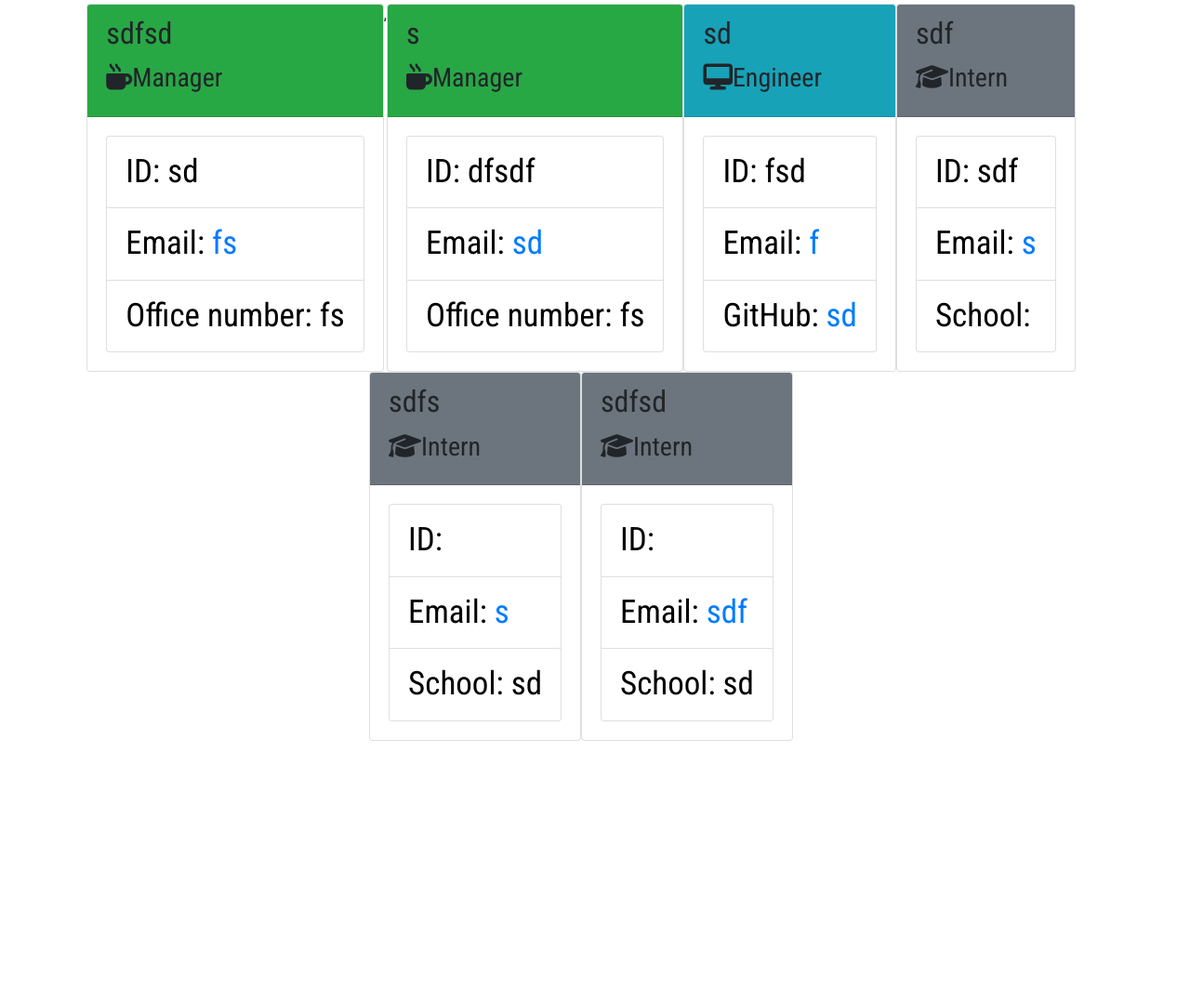
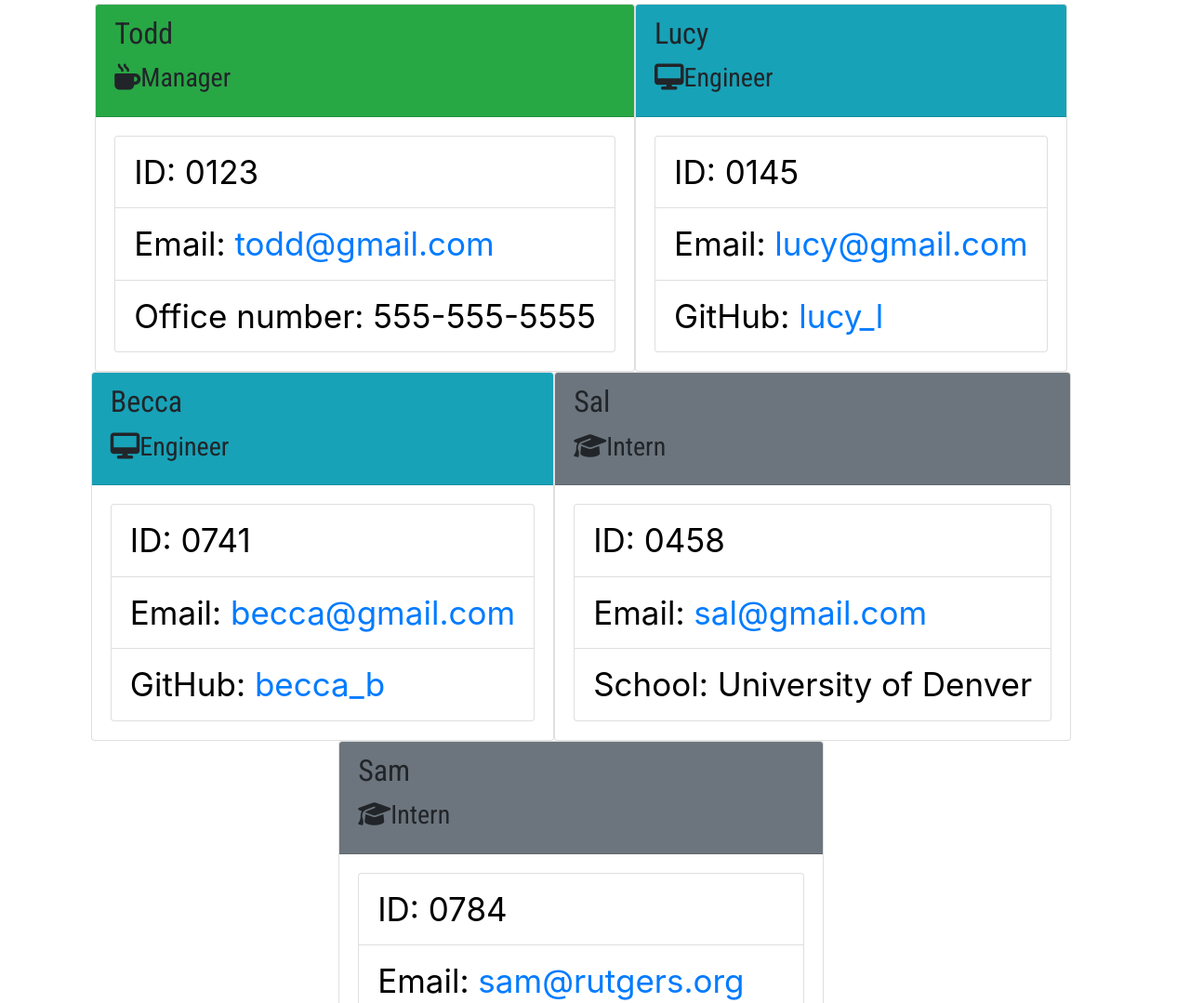
Before and after one commit to human-exp11/lu10-oop-team, a website: page dist/team.html in a window 1280 px wide. Shown: the part 296-1375 px from the top of the page at 93% size. Before the commit the page ends 1193 px from the top, so only its background shows below. Drawn offline with nearby package versions, Linux system fonts and the light colour scheme; files that its build step writes are made by us from their sources.

```diff
--- a/dist/style.css
+++ b/dist/style.css
@@ -4,11 +4,9 @@
 
 .jumbotron {
     border-radius: 0;
+    font-family: "Roboto Condensed", Helvetica, sans-serif;
 }
 
-body {
-    font-family:"Roboto Condensed", Helvetica, sans-serif
-}
 
 .card-header {
     font-family:"Roboto Condensed", Helvetica, sans-serif;
--- a/dist/team.html
+++ b/dist/team.html
@@ -26,84 +26,70 @@
 
             <div class="card employee-card">
                 <div class="card-header bg-success">
-                    <h2 class="card-title">sdfsd</h2>
+                    <h2 class="card-title">Todd</h2>
                     <h3 class="card-title"><i class="fa-solid fa-mug-hot"></i></i>Manager</h3>
                 </div>
                 <div class="card-body">
                     <ul class="list-group">
-                        <li class="list-group-item">ID: sd</li>
-                        <li class="list-group-item">Email: <a href="mailto:fs">fs</a></li>
-                        <li class="list-group-item">Office number: fs</li>
-                    </ul>
-                </div>
-            </div>
-        ,
-            <div class="card employee-card">
-                <div class="card-header bg-success">
-                    <h2 class="card-title">s</h2>
-                    <h3 class="card-title"><i class="fa-solid fa-mug-hot"></i></i>Manager</h3>
-                </div>
-                <div class="card-body">
-                    <ul class="list-group">
-                        <li class="list-group-item">ID: dfsdf</li>
-                        <li class="list-group-item">Email: <a href="mailto:sd">sd</a></li>
-                        <li class="list-group-item">Office number: fs</li>
+                        <li class="list-group-item">ID: 0123</li>
+                        <li class="list-group-item">Email: <a href="mailto:todd@gmail.com">todd@gmail.com</a></li>
+                        <li class="list-group-item">Office number: 555-555-5555</li>
                     </ul>
                 </div>
             </div>
 
             <div class="card employee-card">
                 <div class="card-header bg-info">
-                    <h2 class="card-title">sd</h2>
+                    <h2 class="card-title">Lucy</h2>
                     <h3 class="card-title"><i class="fa-solid fa-desktop"></i>Engineer</h3>
                 </div>
                 <div class="card-body">
                     <ul class="list-group">
-                        <li class="list-group-item">ID: fsd</li>
-                        <li class="list-group-item">Email: <a href="mailto:f">f</a></li>
-                        <li class="list-group-item">GitHub: <a href="https://github.com/sd" target="_blank" rel="noopener noreferrer">sd</a></li>
+                        <li class="list-group-item">ID: 0145</li>
+                        <li class="list-group-item">Email: <a href="mailto:lucy@gmail.com">lucy@gmail.com</a></li>
+                        <li class="list-group-item">GitHub: <a href="https://github.com/lucy_l" target="_blank" rel="noopener noreferrer">lucy_l</a></li>
+                    </ul>
+                </div>
+            </div>
+
+            <div class="card employee-card">
+                <div class="card-header bg-info">
+                    <h2 class="card-title">Becca</h2>
+                    <h3 class="card-title"><i class="fa-solid fa-desktop"></i>Engineer</h3>
+                </div>
+                <div class="card-body">
+                    <ul class="list-group">
+                        <li class="list-group-item">ID: 0741</li>
+                        <li class="list-group-item">Email: <a href="mailto:becca@gmail.com">becca@gmail.com</a></li>
+                        <li class="list-group-item">GitHub: <a href="https://github.com/becca_b" target="_blank" rel="noopener noreferrer">becca_b</a></li>
                     </ul>
                 </div>
             </div>
 
             <div class="card employee-card">
                 <div class="card-header bg-secondary">
-                    <h2 class="card-title">sdf</h2>
+                    <h2 class="card-title">Sal</h2>
                     <h3 class="card-title"><i class="fa-solid fa-graduation-cap"></i></i>Intern</h3>
                 </div>
                 <div class="card-body">
                     <ul class="list-group">
-                        <li class="list-group-item">ID: sdf</li>
-                        <li class="list-group-item">Email: <a href="mailto:s">s</a></li>
-                        <li class="list-group-item">School: </li>
+                        <li class="list-group-item">ID: 0458</li>
+                        <li class="list-group-item">Email: <a href="mailto:sal@gmail.com">sal@gmail.com</a></li>
+                        <li class="list-group-item">School: University of Denver</li>
                     </ul>
                 </div>
             </div>
 
             <div class="card employee-card">
                 <div class="card-header bg-secondary">
-                    <h2 class="card-title">sdfs</h2>
+                    <h2 class="card-title">Sam</h2>
                     <h3 class="card-title"><i class="fa-solid fa-graduation-cap"></i></i>Intern</h3>
                 </div>
                 <div class="card-body">
                     <ul class="list-group">
-                        <li class="list-group-item">ID: </li>
-                        <li class="list-group-item">Email: <a href="mailto:s">s</a></li>
-                        <li class="list-group-item">School: sd</li>
-                    </ul>
-                </div>
-            </div>
-
-            <div class="card employee-card">
-                <div class="card-header bg-secondary">
-                    <h2 class="card-title">sdfsd</h2>
-                    <h3 class="card-title"><i class="fa-solid fa-graduation-cap"></i></i>Intern</h3>
-                </div>
-                <div class="card-body">
-                    <ul class="list-group">
-                        <li class="list-group-item">ID: </li>
-                        <li class="list-group-item">Email: <a href="mailto:sdf">sdf</a></li>
-                        <li class="list-group-item">School: sd</li>
+                        <li class="list-group-item">ID: 0784</li>
+                        <li class="list-group-item">Email: <a href="mailto:sam@rutgers.org">sam@rutgers.org</a></li>
+                        <li class="list-group-item">School: Rutgers University</li>
                     </ul>
                 </div>
             </div>
```
Also changed, not shown: README.md.
